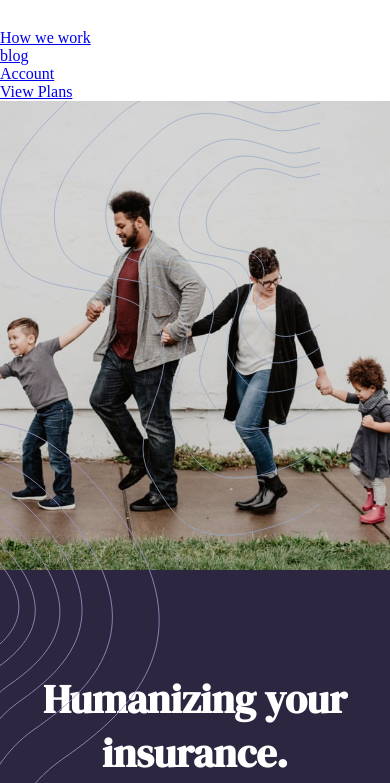
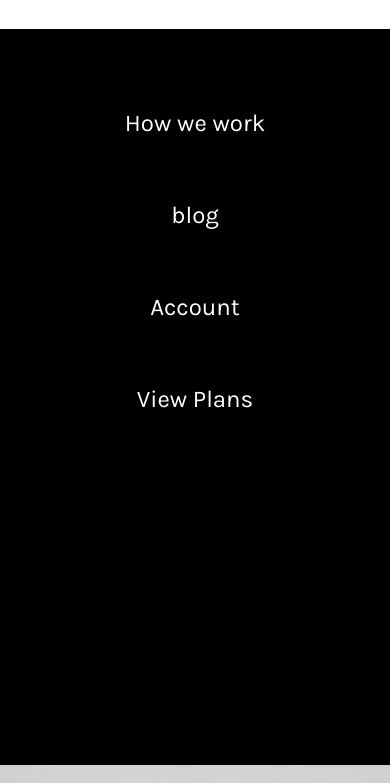
Before and after one commit to handleryouth/website_12, a plain HTML site: page index.html in a window 390 px wide. Both pictures are taken after a click on the icon 335 px from the left and 40 px from the top of the page. Shown: the part 57-840 px from the top of the page. Drawn offline with Linux system fonts and the light colour scheme.

Commit message:
Add files via upload

```diff
--- a/css/styles.css
+++ b/css/styles.css
@@ -1,5 +1,46 @@
 body{
   margin: 0;
+}
+
+/*for dropwDOWN*/
+.dropDown{
+  text-align: center;
+  background-color: black;
+  padding-bottom: 20rem;
+  padding-top: 3rem;
+
+}
+
+.not-showed{
+  display: none;
+  visibility: none;
+}
+
+.showed{
+  display: block;
+  visibility: visible;
+  animation-name: fading;
+  animation-duration: 1s;
+}
+
+@keyframes fading {
+  from{opacity: 0;}
+  to{opacity:1;}
+}
+
+
+.dropDown-link{
+  display: inline-block;
+  padding: 2rem 0;
+  font-family: 'Karla', sans-serif;
+  text-decoration: none;
+  color: #fff;
+  font-size: 1.5rem;
+  width: 15rem;
+}
+
+.dropDown-link:hover{
+  border: 1px solid;
 }
 
 .toogle-info{
@@ -721,6 +762,11 @@ body{
   margin: 2rem 0 ;
 }
 
+.intro-pattern, .first-second-image{
+  display: none;
+  visibility: hidden;
+}
+
 
   /*for second page*/
   .second-page{
```
